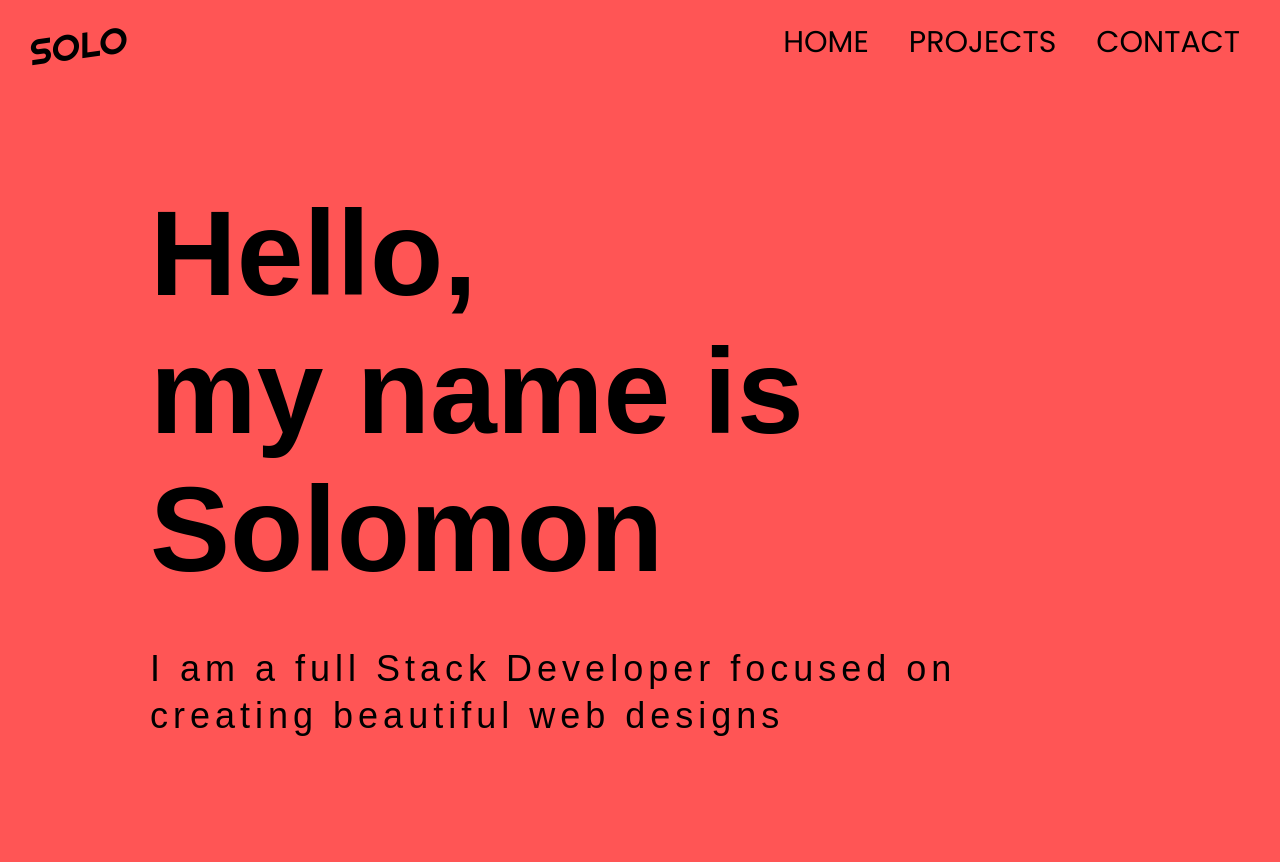
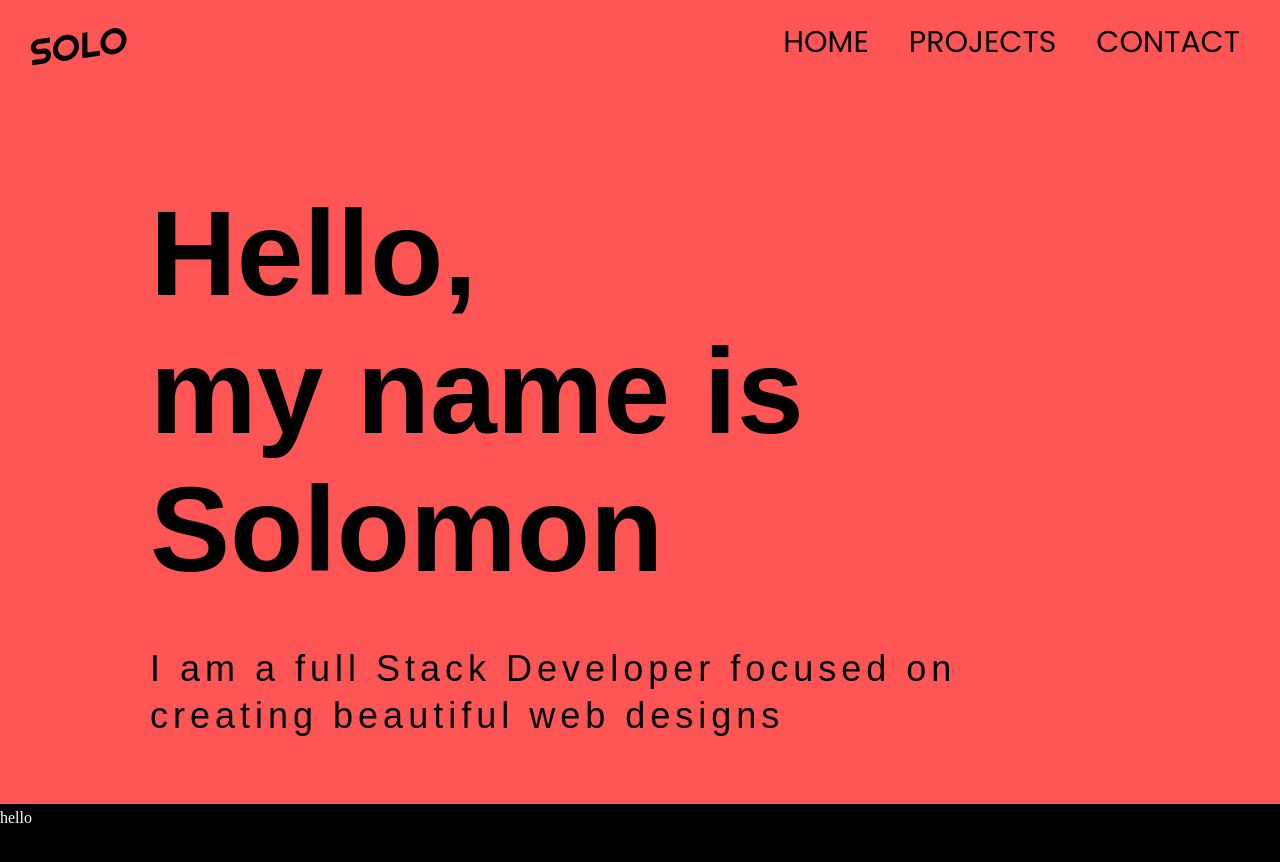
Before and after one commit to Cuteappi/Portfolio-new, a Next.js app: page /home in a window 1280 px wide. Shown: the top 862 px of the page. Built offline with nearby package versions, Linux system fonts and the light colour scheme; a web font is replaced by a local one.

Commit message:
fixed something

```diff
--- a/src/components/Homepage/Homepage.jsx
+++ b/src/components/Homepage/Homepage.jsx
@@ -21,7 +21,7 @@ export default function Homepage() {
                 </div>
             </section>
             <section className={styles.projects}>
-
+                <div className={styles.projects_part}>hello</div>
             </section>
         </div>
     </>
--- a/src/components/Homepage/Homepage.module.scss
+++ b/src/components/Homepage/Homepage.module.scss
@@ -1,18 +1,19 @@
 .Main{
-    position: absolute;
-    top:0;
-    left: 0;
     width: 100%;
-    min-height: 100%;
-    background-color: rgb(255, 85, 85);
+    //background-color: rgb(255, 85, 85);
     overflow: overlay;
+}
+.main::-webkit-scrollbar-thumb{
+    mix-blend-mode: difference;
 }
 .contact_icons{
     position: absolute;
 }
 
 .about_section{
-    padding: 100px 0 380px 150px;
+    height: calc(100vh - 180px);
+    padding: 100px 0 0 150px;
+    border-bottom: 5px solid black;
 
     & h1{
         font-size: 120px;
@@ -33,3 +34,15 @@
 
 
 }
+
+.projects{
+    height: 100vh;
+    z-index: 10;
+    background-color: rgb(0, 0, 0);
+
+    &_part{
+        color: rgb(255, 255, 255);
+        z-index: 10;
+    }
+
+}
--- a/src/pages/home.jsx
+++ b/src/pages/home.jsx
@@ -4,7 +4,7 @@ import Homepage from '@/components/Homepage/Homepage'
 import { animations } from '@/lib/animations.jsx'
 
 export default function Home(props) {
-    props.setanim(animations[1])
+    props.setanim(props.animation)
     props.setbg('rgb(255, 85, 85)')
 
     return (
@@ -20,3 +20,9 @@ export default function Home(props) {
         </>
     )
 }
+
+export async function getServerSideProps(context) {
+    return {
+        props: { animation: animations[1] }
+    };
+}
--- a/src/pages/index.jsx
+++ b/src/pages/index.jsx
@@ -8,7 +8,7 @@ import Head from 'next/head'
 
 export default function Welcome(props) {
 
-    props.setanim(animations[0])
+    props.setanim(props.animation)
     props.setbg('rgb(255, 85, 85)')
 
     return (
@@ -34,6 +34,6 @@ export async function getServerSideProps(context) {
     const randomWord = wordList[Math.floor(Math.random() * wordList.length)]
 
     return {
-        props: { randomWord }
+        props: { randomWord , animation: animations[0] }
     };
 }
--- a/src/styles/globals.scss
+++ b/src/styles/globals.scss
@@ -3,13 +3,8 @@
     padding: 0;
 }
 
-html{
-    min-height: 100%;
-}
-
 body{
     width: 100%;
-    position: relative;
     min-height: 100dvh;
     background-color: black;
 }
@@ -19,6 +14,7 @@ body{
 }
 *::-webkit-scrollbar-thumb{
     border-radius: 4px;
+    mix-blend-mode: difference;
     background-color: rgba(0, 0, 0, 0.26);
 }
 *::-webkit-scrollbar-thumb:hover{
@@ -36,7 +32,7 @@ body{
 
 .pgdiv{
     position: absolute;
-    height:100%;
+    min-height:100%;
     width:100%;
     clip-path: polygon(0 0, 100% 0, 100% 100%, 0% 100%);
     overflow: visible;
```
